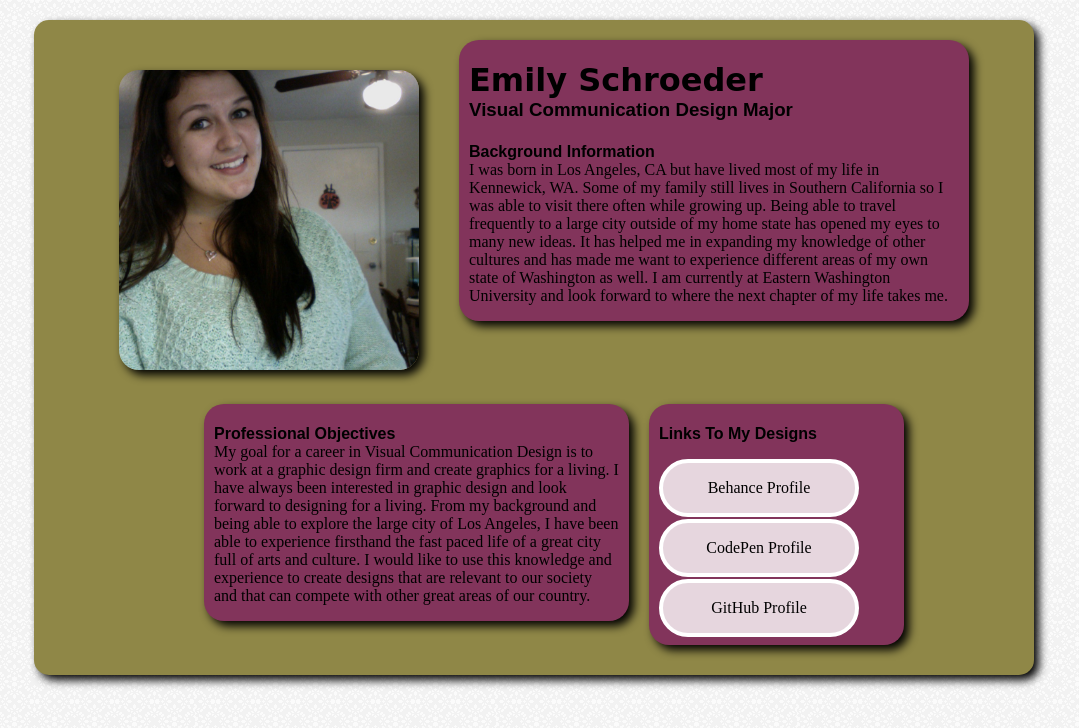
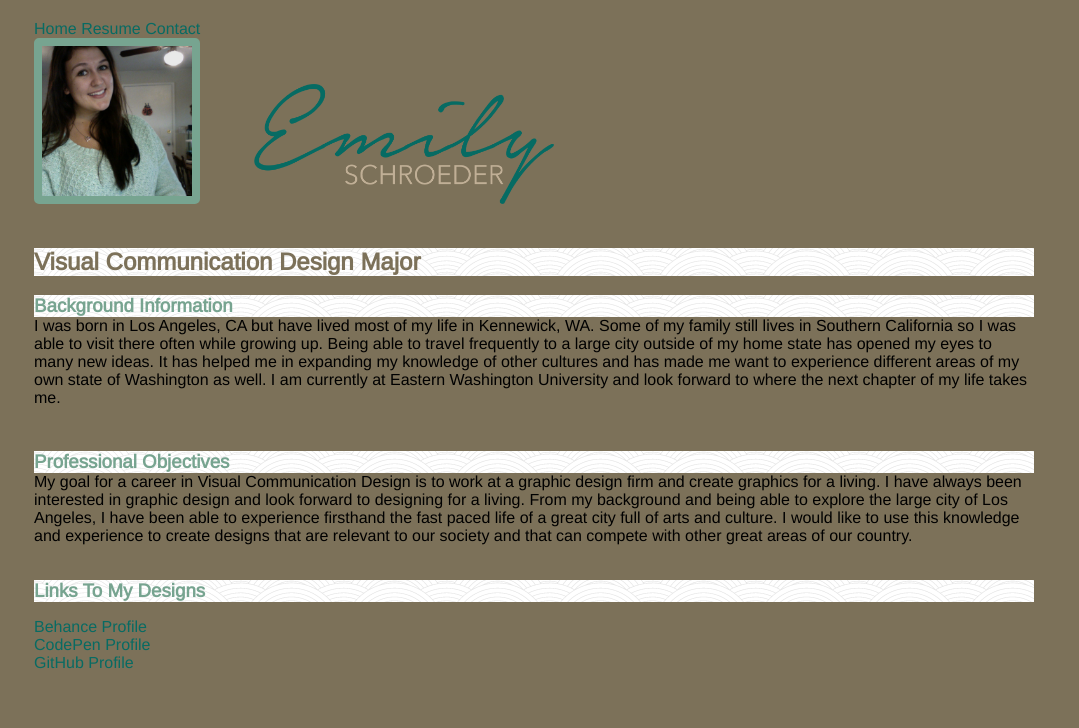
Before and after one commit to emschroeder/p1-bio, a plain HTML site: page index.html in a window 1280 px wide. Shown: the whole page, without its empty margins (106-1185 px from the left). Drawn offline with nearby package versions, Linux system fonts and the light colour scheme; a web font is replaced by a local one.

Commit message:
Applied Style Tile

```diff
--- a/css/styles.css
+++ b/css/styles.css
@@ -1,61 +1,65 @@
 /* Your Website Styles */
 
+body {
+  background: #7C7159;
+}
+
 .container {
-  background:#8F8747;
   max-width: 1000px;
   position: relative;
   border-radius: 15px;
   margin-top: 20px;
-  box-shadow: 5px 5px 10px black;
 }
 
-h1 {
-  margin-bottom: 0;
-  font-family: 'Paprika', cursive;
+.logo {
+  margin-left: 50px;
+  height: 30%;
+  width: 30%;
 }
 
-h3, h4 {
-  margin-bottom: 0px;
-  font-family: 'Rambla', sans-serif;
+h2 {
+  background: url('../img/arches.png');
+  margin-bottom: 0;
+font-family: 'Arimo', sans-serif;
+color: #7C7159;
 }
 
 h3 {
-  margin-top: 0;
+    background: url('../img/arches.png');
+  margin-bottom: 0px;
+font-family: 'Arimo', sans-serif;
+color: #77A490;
 }
+
 
 p {
   margin-top:0;
-  font-family: 'Ledger', serif;
+font-family: 'Arimo', sans-serif;
+color: black;
 }
 
 
 
 
 .grid_5 {
-  background: #82345B;
   padding: 0 10px 0 10px;
   border-radius: 20px;
   margin-bottom: 0;
   margin-top: 20px;
-  box-shadow: 5px 5px 10px black;
 }
 
 .grid_6 {
-  background: #82345B;
   padding: 0 10px 0 10px;
   margin-bottom: 10px;
   border-radius: 20px;
   margin-top: 20px;
-  box-shadow: 5px 5px 10px black;
 }
 
 .grid_3 {
-  background: #82345B;
   padding: 0 10px 0 10px;
   margin-bottom: 10px;
   margin-top: 20px;
   border-radius: 20px;
-  box-shadow: 5px 5px 10px black;
 }
 
 
@@ -66,38 +70,30 @@ ul {
 
 li {
   list-style: none;
-  width: 200px;
-  height: 50px;
-  text-align: center;
-  margin: 10px 10px 10px 0;
+  text-align: left;
 }
 
 a:link,
 a:visited {
-  font-family: 'Ledger', serif;
-  border: 4px solid white;
-  border-radius:30px;
-  color: black;
-  background: rgba(255,255,255, 0.8);
-  display: block;
-  height: 50px;
-  line-height: 50px;
+font-family: 'Arimo', sans-serif;
+  color: #086B63;
   text-decoration: none;
+    transition: .25s ease-in-out;
 }
 
 a:hover {
-  background: rgba(255,255,255, 0);
-  border-radius: 30px;
-  border: 4px solid white;
+  color: #77A490;
+  text-decoration: none;
+  transition: .25s ease-in-out;
 }
 
 
-.grid_4 img {
-  margin-top: 50px;
-  max-width:300px;
-  height:300px;
-  border-radius: 20px;
-  box-shadow: 5px 5px 10px black;
+.profilepic {
+  margin: 0px;
+  width: 150px;
+  height:150px;
+  border-radius: 5px;
+  border: 8px solid #77A490;
 }
 
 body {
--- a/index.html
+++ b/index.html
@@ -5,14 +5,16 @@
   <title>Emily Schroeder</title>
 
   <link rel="stylesheet" href="css/normalize.css">
-  <link href='http://fonts.googleapis.com/css?family=Paprika' rel='stylesheet' type='text/css'>
-  <link href='http://fonts.googleapis.com/css?family=Rambla' rel='stylesheet' type='text/css'>
-  <link href='http://fonts.googleapis.com/css?family=Ledger' rel='stylesheet' type='text/css'>
+<link href='http://fonts.googleapis.com/css?family=Arimo' rel='stylesheet' type='text/css'>
   <link rel="stylesheet" href="css/grid.css">
   <link rel="stylesheet" href="css/styles.css">
 
 </head>
-<body background="img/light_grey.png">
+
+
+
+
+<body>
 
 
 
@@ -20,39 +22,49 @@
 
 			<div class="container">
 
+					<a href="">Home</a>
+					<a href="">Resume</a>
+					<a href="">Contact</a>
+
+
+
+		<div class="grid_12">
+		<img class="profilepic"  src="img/pic.jpg" alt="Imgur">
+
+<img class="logo"  src="img/personal-logo.png" alt="">
+</div>
+
 
 
 
 		<!-- Pic -->
 		<div class="grid_1"></div>
 		<div class="grid_4">
-		<img src="img/pic.jpg" alt="Imgur">
+
 			</div>
 
 		<!-- Intro -->
 
-		<div class="grid_6 omega">
-		<h1>Emily Schroeder</h1>
-		<h3>Visual Communication Design Major</h3>
-		<h4>Background Information</h4>
+		<div class="grid_12">
+		<h2>Visual Communication Design Major</h2>
+		<h3>Background Information</h3>
 		<p>I was born in Los Angeles, CA but have lived most of my life in Kennewick, WA. Some of my family still lives in Southern California so I was able to visit there often while growing up. Being able to travel frequently to a large city outside of my home state has opened my eyes to many new ideas. It has helped me in expanding my knowledge of other cultures and has made me want to experience different areas of my own state of Washington as well. I am currently at Eastern Washington University and look forward to where the next chapter of my life takes me.</p>
 			</div>
 
-			<div class="grid_12">
+
 
 			<!-- OBJECTIVES -->
-			<div class="grid_2 alpha"></div>
-			<div class="grid_5">
-<h4>Professional Objectives</h4>
+			<div class="grid_12">
+<h3>Professional Objectives</h3>
 <p>My goal for a career in Visual Communication Design is to work at a graphic design firm and create graphics for a living. I have always been interested in graphic design and look forward to designing for a living. From my background and being able to explore the large city of Los Angeles, I have been able to experience firsthand the fast paced life of a great city full of arts and culture. I would like to use this knowledge and experience to create designs that are relevant to our society and that can compete with other great areas of our country. </p>
 
-			</div>
+
 
 
 			<!-- LINKS -->
-			<div class="grid_3">
+			<div class="grid_12">
 
-<h4>Links To My Designs</h4>
+<h3>Links To My Designs</h3>
 
 <ul>
 <li><a href="https://www.behance.net/emschroeder">Behance Profile</a></li>
```
Also changed, not shown: img/arches.png (added), img/light_grey.png (deleted), img/personal-logo.png (added).
